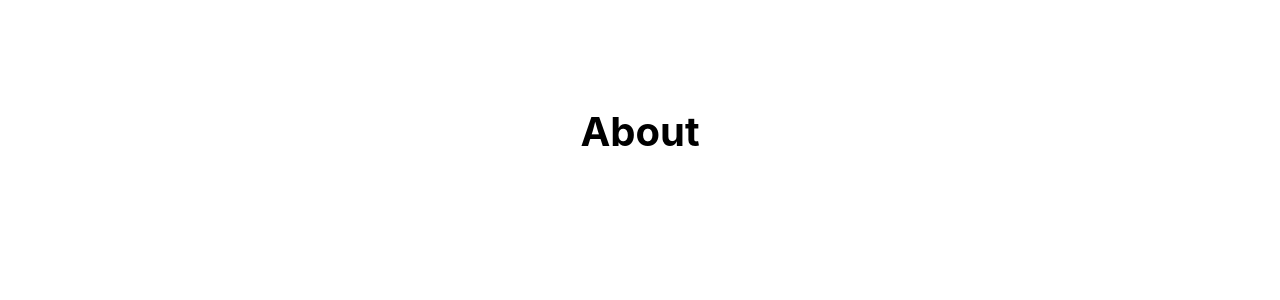
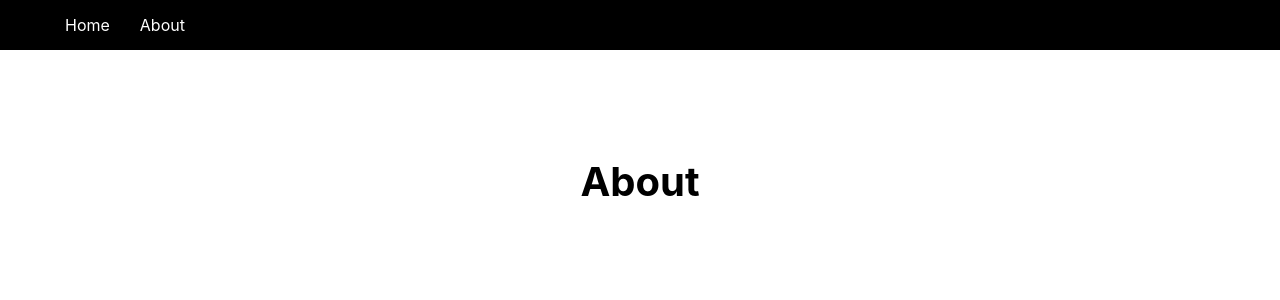
Before and after one commit to fagnersales/nextjs-crash-course-2021-traversy-media, a Next.js app: page /about in a window 1280 px wide. Shown: the top 300 px of the page. Built offline with nearby package versions, Linux system fonts and the light colour scheme.

Commit message:
Nav component & Link

```diff
--- a/components/Layout.js
+++ b/components/Layout.js
@@ -1,13 +1,15 @@
+import Nav from './Nav'
 import styles from '../styles/Layout.module.css'
 
 const Layout = ({ children }) => {
-  return (
+  return (<>
+    <Nav />
     <div className={styles.container}>
       <main className={styles.main}>
         {children}
       </main>
     </div>
-  )
+  </>)
 }
 
 export default Layout
--- /dev/null
+++ b/components/Nav.js
@@ -0,0 +1,17 @@
+import navStyles from '../styles/Nav.module.css'
+import Link from 'next/link'
+
+const Nav = () => {
+  return (
+    <nav className={navStyles.nav}>
+      <ul>
+        <li>
+          <Link href="/">Home</Link>
+          <Link href="/about">About</Link>
+        </li>
+      </ul>
+    </nav>
+  )
+}
+
+export default Nav
--- /dev/null
+++ b/styles/Nav.module.css
@@ -0,0 +1,20 @@
+.nav {
+  height: 50px;
+  padding: 10px;
+  background: #000;
+  color: #fff;
+  display: flex;
+  align-items: center;
+  justify-content: flex-start;
+}
+
+.nav ul {
+  display: flex;
+  justify-content: center;
+  align-items: center;
+  list-style: none;
+}
+
+.nav ul li a {
+  margin: 5px 15px;
+}
```
